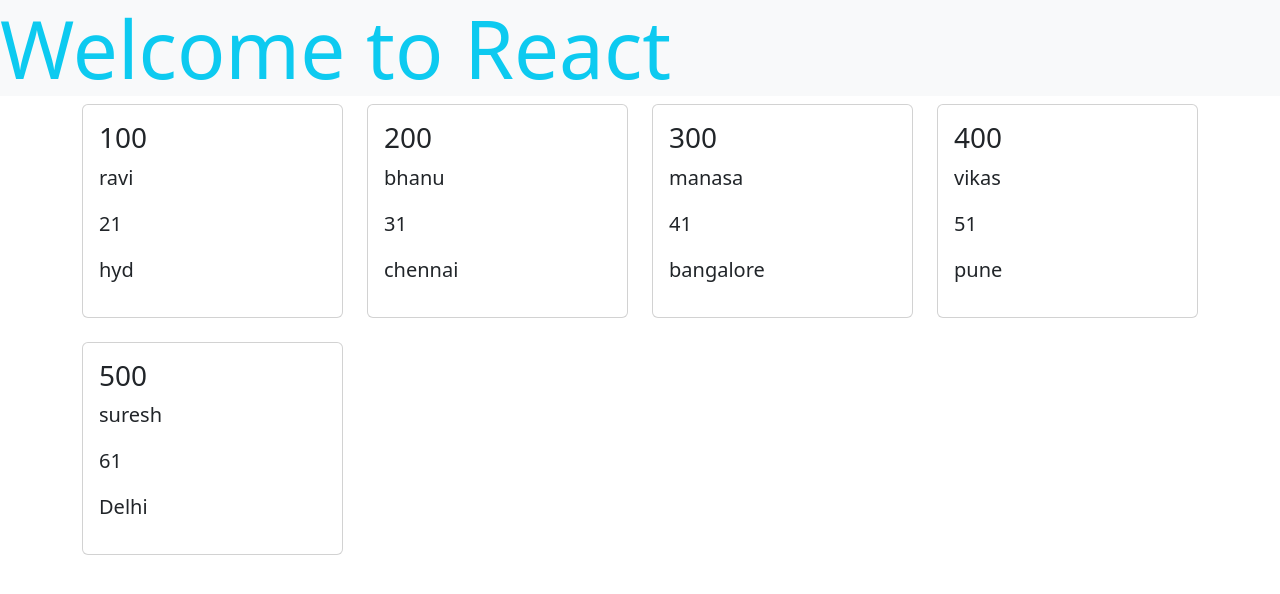
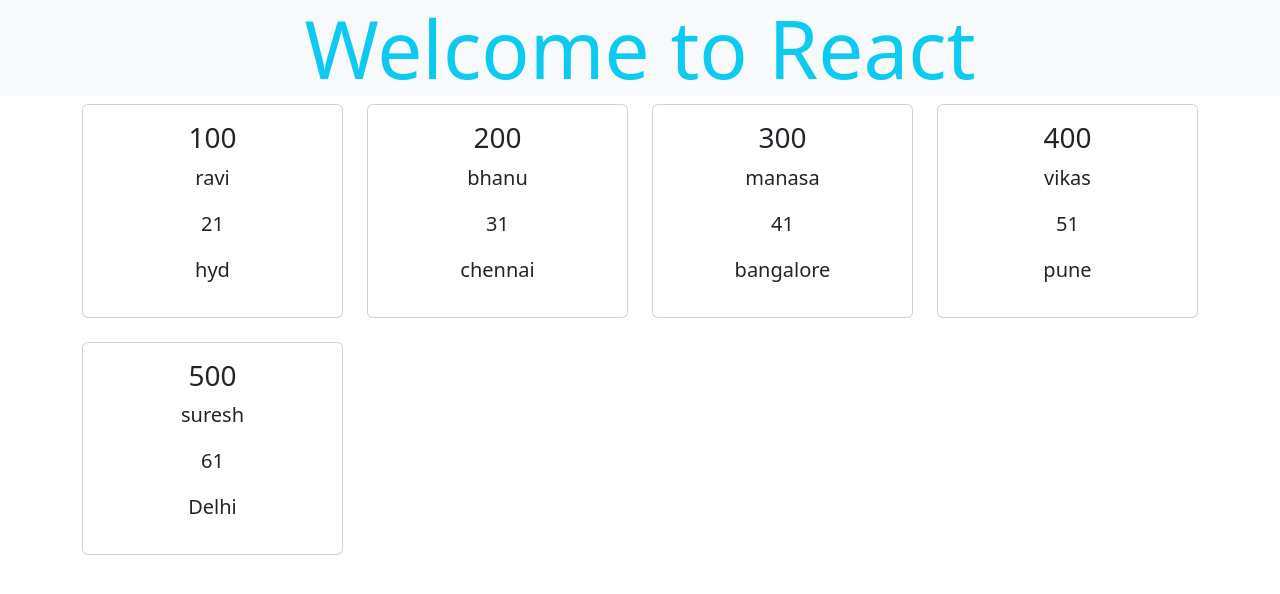
Before and after one commit to Raviteja0405/College-ReactJs, a React (Create React App) app: page / in a window 1280 px wide. Shown: the top 594 px of the page. Built offline with nearby package versions, Linux system fonts and the light colour scheme.

Commit message:
edited app.css

```diff
--- a/src/App.css
+++ b/src/App.css
@@ -1,8 +1,8 @@
 /* Lec - 30 */
-/* div{
+div{
     text-align: center;
 }
-
+/*
 h1{
     color: dodgerblue;
     font-style: 4rem;
```
